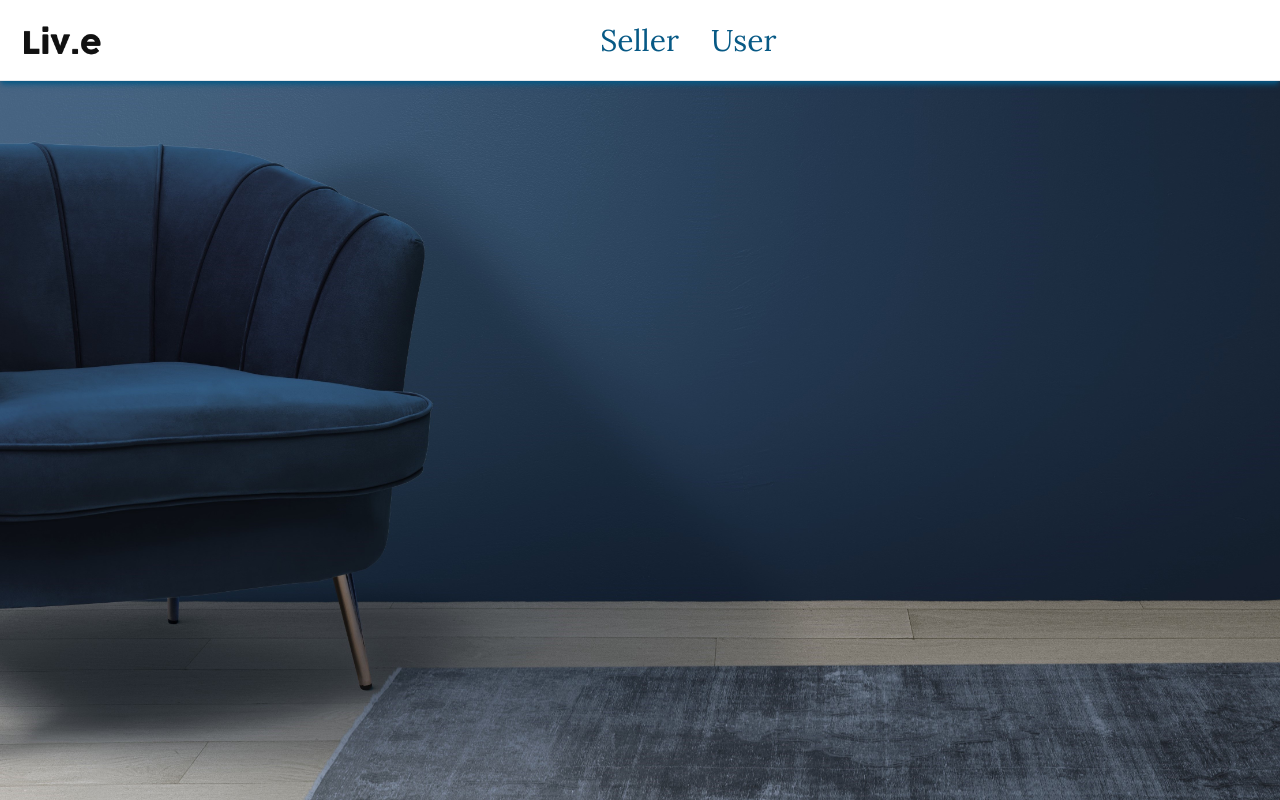
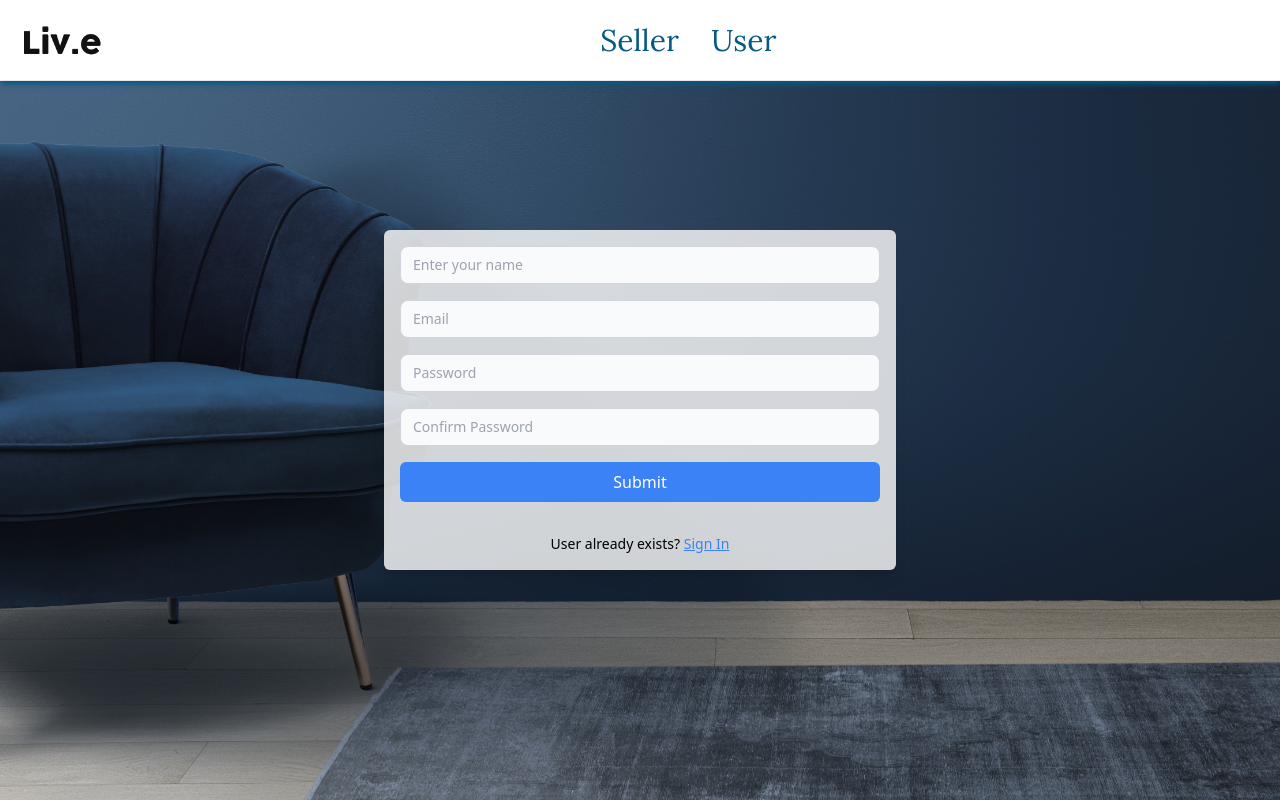
Before and after one commit to navyabalakrishnan/ecommerce-frontend, a React (Vite) app: page /user-signup in a window 1280 px wide. Built offline with nearby package versions, Linux system fonts and the light colour scheme; a web font is replaced by a local one.

Commit message:
commitimg

```diff
--- a/src/Components/user/userSignup.jsx
+++ b/src/Components/user/userSignup.jsx
@@ -52,17 +52,18 @@ export default function Signup() {
   };
 
   return (
+
       <div className="relative h-screen">
         <img
           src={bcg}
-        alt="Luxurious Furniture"
-        className="absolute inset-0 w-full h-full object-cover"
+          alt="Background"
+          className="absolute inset-0 w-full h-full object-cover z-0"
         />
-      <div className="flex justify-center items-center min-h-screen p-4">
-        <div className="w-full max-w-sm sm:max-w-md md:max-w-lg p-4">
+        <div className="flex justify-center items-center min-h-screen p-4 z-10 relative">
+          <div className="w-full max-w-sm sm:max-w-md md:max-w-lg p-4 bg-white/80 rounded-md shadow-lg">
             <form
               onSubmit={handleSubmit(onSubmit)}
-            className="flex flex-col gap-y-4 rounded-md border p-6 bg-white/80 shadow-lg"
+              className="flex flex-col gap-y-4"
             >
               <input
                 {...register("name")}
@@ -94,7 +95,10 @@ export default function Signup() {
               />
               {errors.confirmPassword && <p className="text-red-500 text-sm">{errors.confirmPassword.message}</p>}
 
-            <input type="submit" className="rounded-md bg-blue-500 py-2 text-white cursor-pointer hover:bg-blue-600 transition-colors" />
+              <input
+                type="submit"
+                className="rounded-md bg-blue-500 py-2 text-white cursor-pointer hover:bg-blue-600 transition-colors"
+              />
               <p className="mt-4 text-center text-sm">
                 User already exists?{" "}
                 <Link to="/user-signin" className="text-blue-500 underline">
```
Lines whose indentation alone changed are shown as unchanged.
